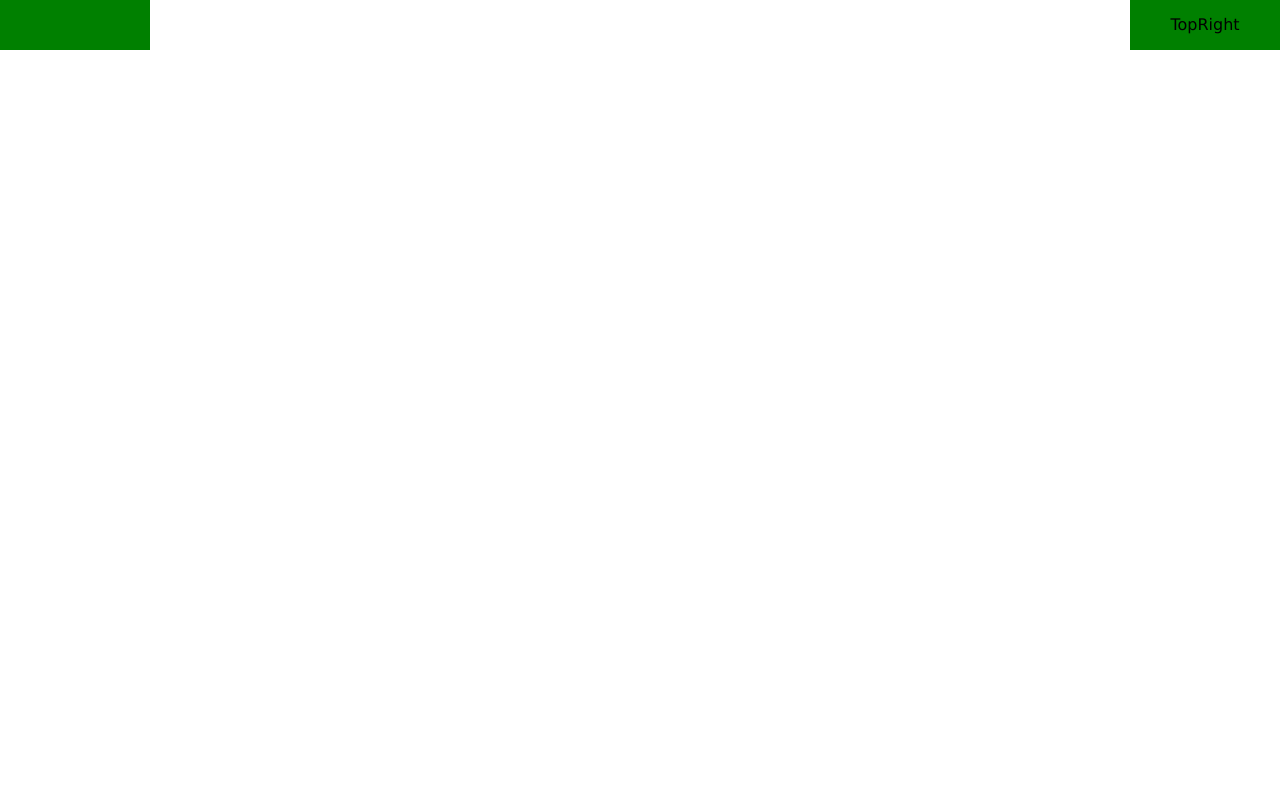
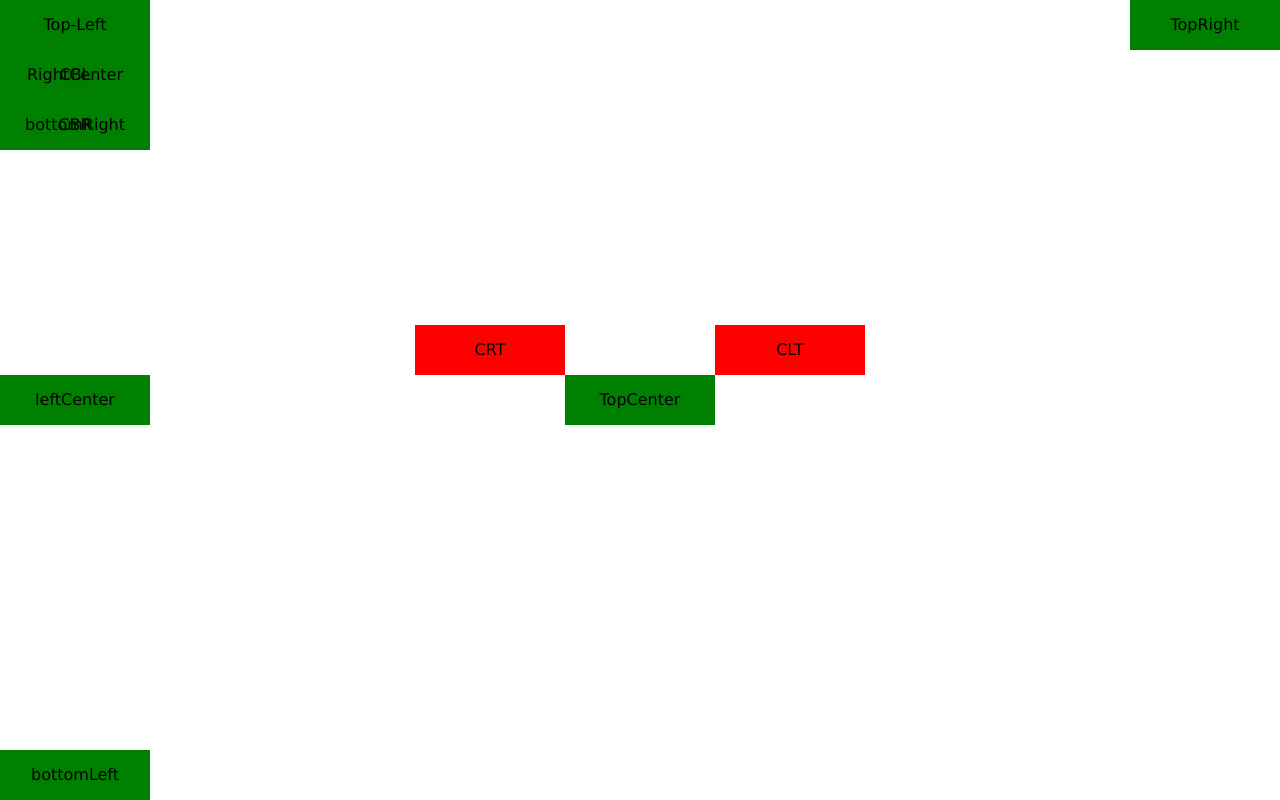
Before and after one commit to batran284/new-project, a plain HTML site: page position/index.html in a window 1280 px wide. Drawn offline with Linux system fonts and the light colour scheme.

Commit message:
--- Auto-Git Commit ---

```diff
--- a/position/index.html
+++ b/position/index.html
@@ -9,15 +9,20 @@
 </head>
 
 <body>
-    <div class="box">
-        <div class="topLeft">Top-Left</div>
-        <div class="topCenter">TopCenter</div>
-        <div class="topRight">TopRight</div>
-        <div class="topLeft"></div>
-        <div class="topLeft"></div>
-        <div class="topLeft"></div>
-        <div class="topLeft"></div>
-        <div class="topLeft"></div>
+    <div class="box ">
+        <div class="topLeft box1">Top-Left</div>
+        <div class="topCenter box1">TopCenter</div>
+        <div class="topRight box1">TopRight</div>
+        <div class="leftCenter box1">leftCenter</div>
+        <div class="Center box1">Center
+            <div class="CLT box1">CLT</div>
+            <div class="CRT box1">CRT</div>
+            <div class="CBL box1">CBL</div>
+            <div class="CBR box1">CBR</div>
+        </div>
+        <div class="RightCenter box1">RightCenter</div>
+        <div class="bottomLeft box1">bottomLeft</div>
+        <div class="bottomRight box1">bottomRight </div>
     </div>
 </body>
 
--- a/position/style.css
+++ b/position/style.css
@@ -10,25 +10,83 @@
     line-height: 50px;
 }
 
-.topLeft {
-    position: fixed;
+.box1 {
     width: 150px;
     height: 50px;
     background: #008000;
 }
 
+.topLeft {
+    position: fixed;
+    background: #008000;
+}
+
 .topCenter {
     position: fixed;
-    margin: 0 auto;
-    width: 150px;
-    height: 50px;
-    background: red;
+    margin: auto;
+    right: 0;
+    left: 0;
+    top: 0;
+    bottom: 0;
+    background: #008000;
 }
 
 .topRight {
     position: fixed;
     right: 0;
-    width: 150px;
-    height: 50px;
     background: #008000;
 }
+
+.leftCenter {
+    left: 0;
+    margin: auto;
+    top: 0;
+    bottom: 0;
+    position: fixed;
+    background: #008000;
+}
+
+.bottomLeft {
+    position: fixed;
+    bottom: 0;
+}
+
+.CLT {
+    background: red;
+    position: fixed;
+    top: 0;
+    bottom: 100px;
+    margin: auto;
+    right: 0;
+    left: 300px;
+}
+
+.CRT {
+    background: red;
+    position: fixed;
+    top: 0;
+    bottom: 100px;
+    margin: auto;
+    right: 300px;
+    left: 0;
+}
+
+.CRB {
+    background: red;
+    position: fixed;
+    top: 100px;
+    bottom: 0;
+    margin: auto;
+    right: 0;
+    left: 300px;
+}
+
+.CLB {
+    background: red;
+    position: fixed;
+    top: 100px;
+    bottom: 0;
+    margin: auto;
+    right: 300px;
+    left: 0;
+}
```
